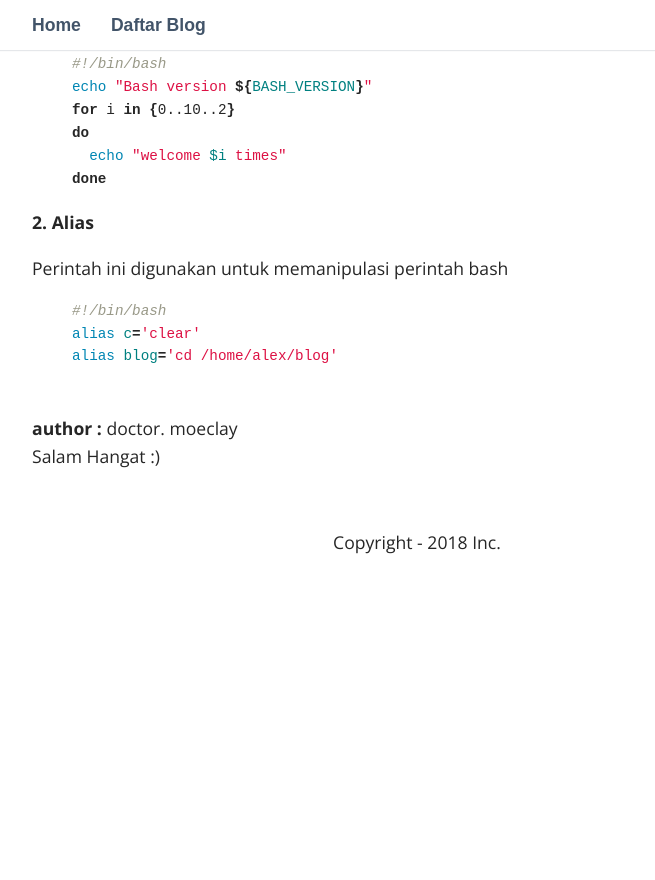
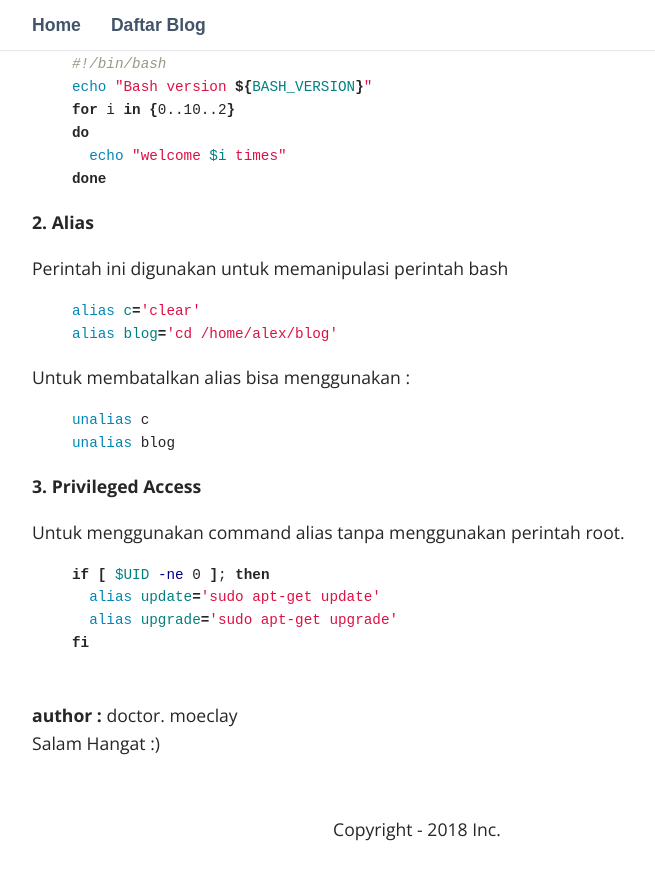
Before and after one commit to moeclay/moeclay.github.io, a Jekyll site: the page built from _posts/2019-08-11-penggunaan-bash.markdown, in a window 1280 px wide and 900 px high, scrolled down 470 px. Shown: the top 880 px of the window, without its empty margins (223-878 px from the left). Built offline with Jekyll 4.4.1, drawn with Linux system fonts in a browser that asks for light colours; some web fonts are replaced; before the commit the page ends 1084 px from its top, so only the background shows below that.

Commit message:
priveledges access

```diff
--- a/_posts/2019-08-11-penggunaan-bash.markdown
+++ b/_posts/2019-08-11-penggunaan-bash.markdown
@@ -25,9 +25,27 @@ done
 <p>Perintah ini digunakan untuk memanipulasi perintah bash</p>
 
 {% highlight bash %}
-#!/bin/bash
 alias c='clear'
 alias blog='cd /home/alex/blog'
 {% endhighlight %}
 
+<p>Untuk membatalkan alias bisa menggunakan : </p>
+
+{% highlight bash %}
+unalias c
+unalias blog
+{% endhighlight %}
+
 </div>
+<div>
+<p><b>3. Privileged Access</b></p>
+<p>Untuk menggunakan command alias tanpa menggunakan perintah root.</p>
+
+{% highlight bash %}
+if [ $UID -ne 0 ]; then
+  alias update='sudo apt-get update'
+  alias upgrade='sudo apt-get upgrade'
+fi
+{% endhighlight %}
+
+</div>
```
